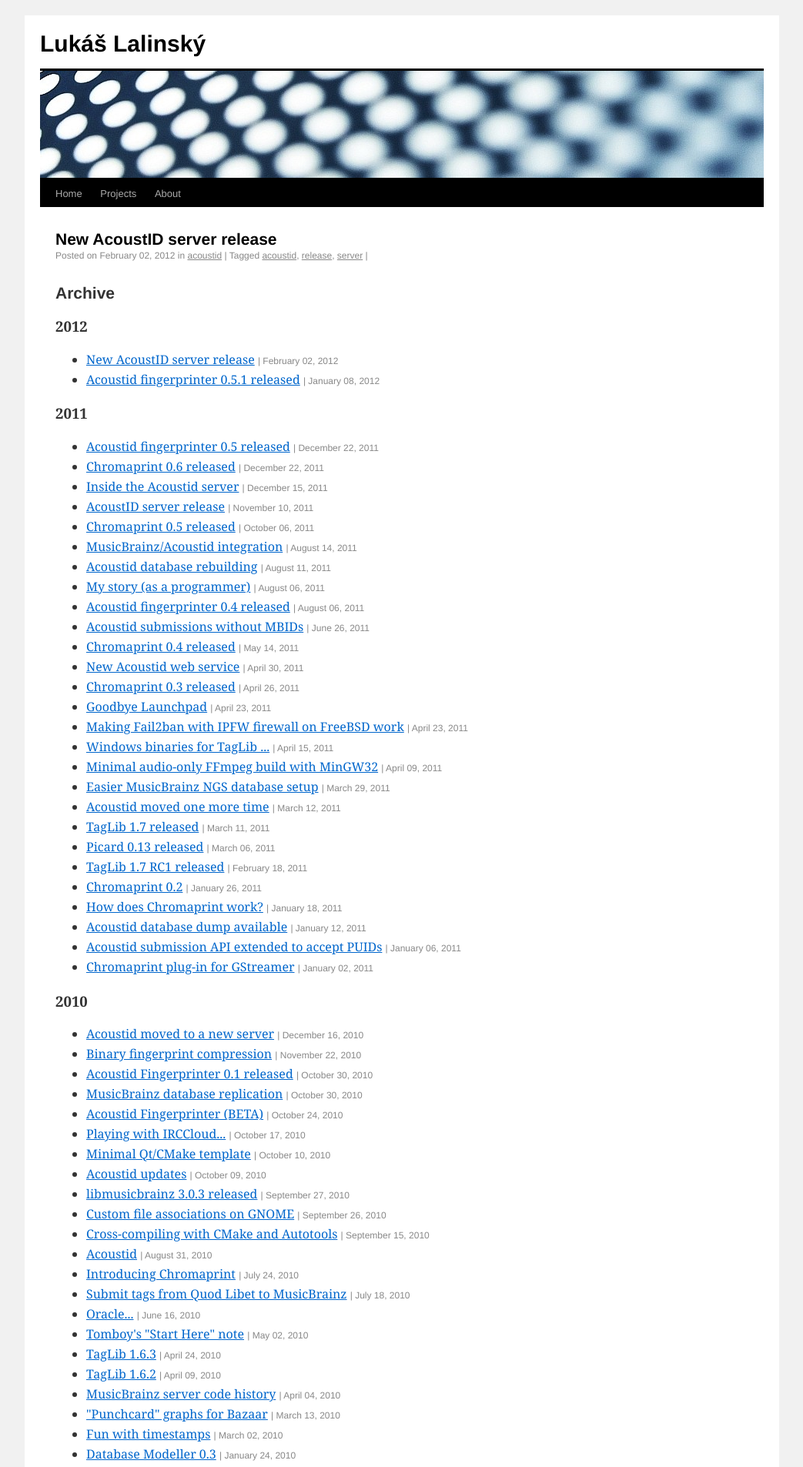
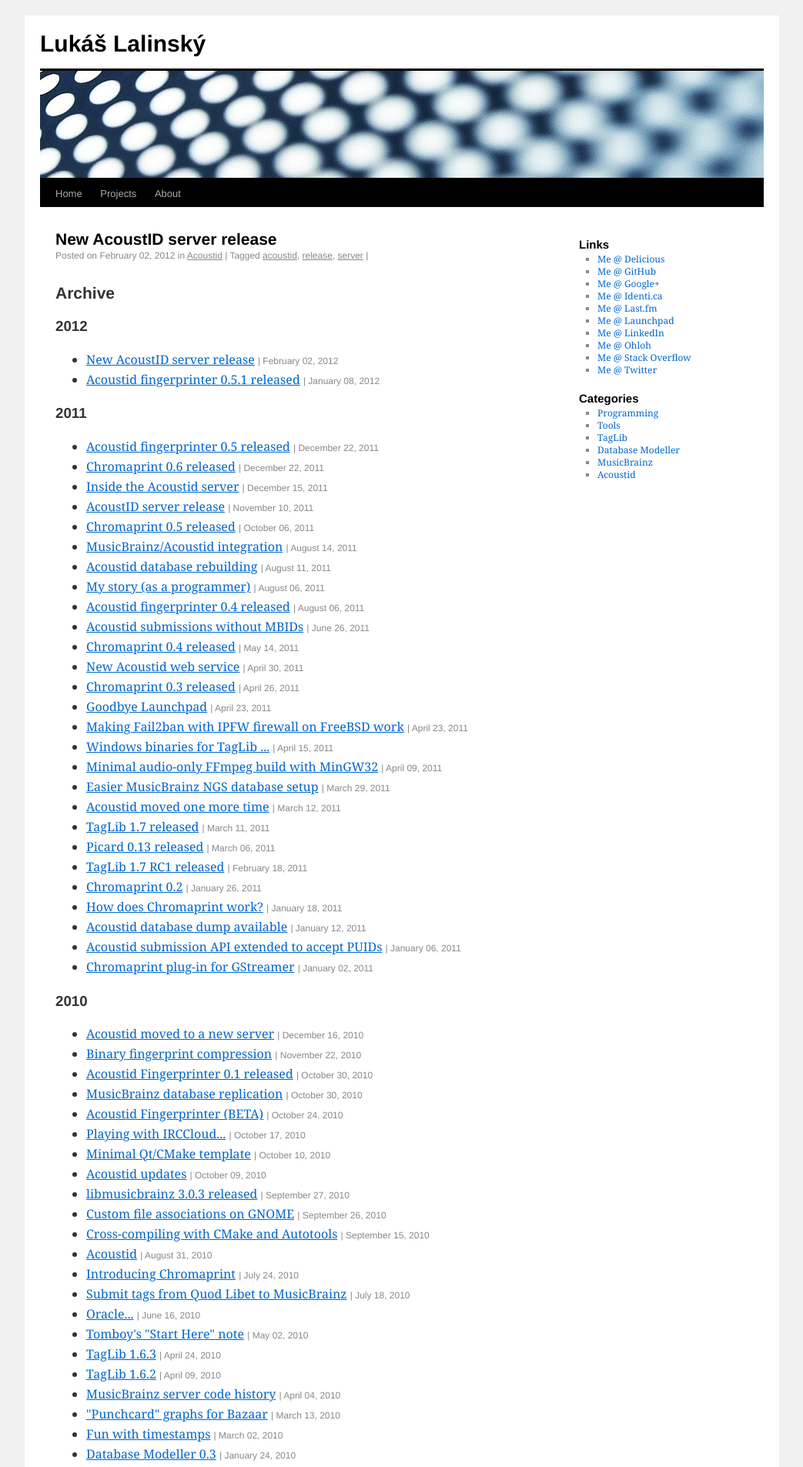
Before and after one commit to lalinsky/website, a Jekyll site: the page built from index.html, in a window 1280 px wide. Shown: the top 1906 px of the page at 77% size, without its empty margins (118-1161 px from the left). Built offline with Jekyll 4.4.1, drawn with Linux system fonts in a browser that asks for light colours; Markdown is read by kramdown in place of the engine named in the settings; comment, search, counter and statistics services are not loaded; some of the changed text lies outside the part shown.

Commit message:
Add links/categories to the sidebar

```diff
--- a/_config.yml
+++ b/_config.yml
@@ -11,3 +11,11 @@ category_dir: category
 tag_dir: tag
 
 disqus_shortname: oxygene
+
+category_names:
+ acoustid: Acoustid
+ taglib: TagLib
+ musicbrainz: MusicBrainz
+ database-modeller: Database Modeller
+ tools: Tools
+ programming: Programming
--- a/_includes/header.html
+++ b/_includes/header.html
@@ -30,5 +30,25 @@
 			</div>
 		</div>
 		<div id="sidebar">
+			<h3>Links</h3>
+			<ul>
+				<li><a href="http://delicious.com/luks" rel="me">Me @ Delicious</a></li>
+				<li><a href="https://github.com/lalinsky">Me @ GitHub</a></li>
+				<li><a href="https://plus.google.com/113042510075291177326">Me @ Google+</a></li>
+				<li><a href="http://identi.ca/lukas" rel="me">Me @ Identi.ca</a></li>
+				<li><a href="http://www.last.fm/user/lukz">Me @ Last.fm</a></li>
+				<li><a href="https://launchpad.net/~luks" rel="me">Me @ Launchpad</a></li>
+				<li><a href="http://www.linkedin.com/in/lalinsky" rel="me">Me @ LinkedIn</a></li>
+				<li><a href="https://www.ohloh.net/accounts/luks" rel="me">Me @ Ohloh</a></li>
+				<li><a href="http://stackoverflow.com/users/60950/lukas-lalinsky" rel="me">Me @ Stack Overflow</a></li>
+				<li><a href="http://twitter.com/#!/lukaslalinsky">Me @ Twitter</a></li>
+			</ul>
+			<h3>Categories</h3>
+			<ul>
+			{% for category in site.categories %}
+				{% assign c = category[0] %}
+				<li><a href="/category/{{ c }}/">{{ site.category_names[c] }}</a></li>
+			{% endfor %}
+			</ul>
 		</div>
 		<div id="main">
--- a/_includes/post.html
+++ b/_includes/post.html
@@ -7,7 +7,7 @@
 	<div class="entry-meta">
 		Posted on <span class="entry-date">{{ post.date | date:"%B %d, %Y" }}</span>{% if post.categories %} in
 			{% for category in post.categories %}
-				<a href="/category/{{ category }}/">{{ category }}</a>{% unless forloop.last %}, {% endunless %}
+				<a href="/category/{{ category }}/">{{ site.category_names[category] }}</a>{% unless forloop.last %}, {% endunless %}
 			{% endfor %}{% endif %}
 		| Tagged
 			{% for tag in post.tags %}
--- a/css/style.css
+++ b/css/style.css
@@ -1,6 +1,10 @@
 body {
 	font-family: Georgia, "Bitstream Charter", serif;
 	background: #f1f1f1;
+}
+
+h1, h2, h3, h4, h5, h6 {
+	font-family: "Helvetica Neue", Arial, Helvetica, "Nimbus Sans L", sans-serif;
 }
 
 a:link {
@@ -68,7 +72,6 @@ a:hover {
 }
 
 h1 {
-	font-family: "Helvetica Neue", Arial, Helvetica, "Nimbus Sans L", sans-serif;
 	font-size: 30px;
 	margin: 0;
 	margin-bottom: 15px;
@@ -120,8 +123,39 @@ h1 a:link, h1 a:visited {
 	width: 220px;
 	margin-top: 20px;
 	margin-right: 20px;
+	padding-bottom: 20px;
 	overflow: hidden;
 	float: right;
+}
+
+#sidebar h3 {
+	font-size: 15px;
+	font-weight: bold;
+	margin-bottom: 0.2em;
+	margin-top: 20px;
+}
+
+#sidebar ul {
+	list-style: square;
+	color: #888;
+	margin: 0 0 0 1.5em;
+	padding: 0;
+}
+
+#sidebar li {
+	margin: 0;
+	padding: 0;
+	font-size: 12px;
+	line-height: 16px;
+}
+
+#sidebar a {
+	text-decoration: none;
+}
+
+#sidebar a:hover
+#sidebar a:active, {
+	text-decoration: underline;
 }
 
 .older-posts,
@@ -144,7 +178,6 @@ h1 a:link, h1 a:visited {
 }
 
 h2 {
-	font-family: "Helvetica Neue", Arial, Helvetica, "Nimbus Sans L", sans-serif;
 	font-size: 21px;
 	font-weight: bold;
 	margin-bottom: 0.1em;
```
